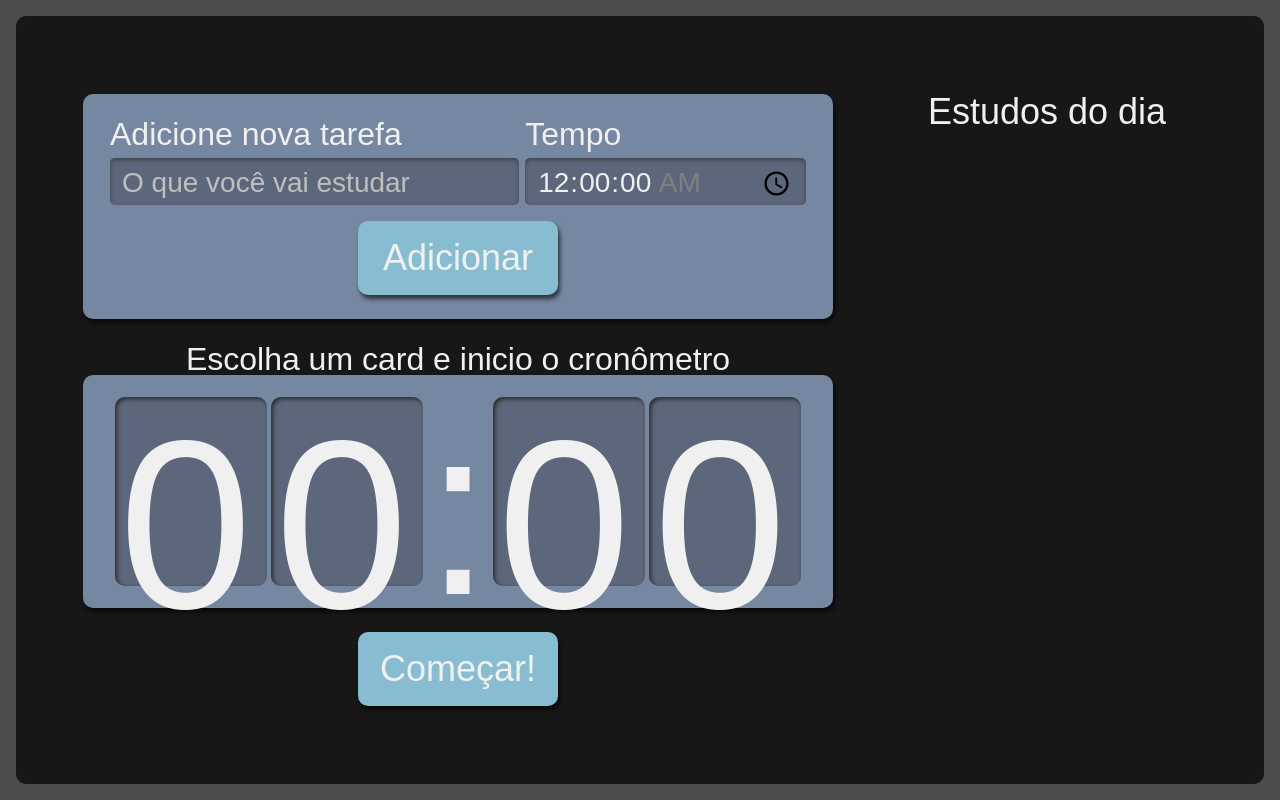
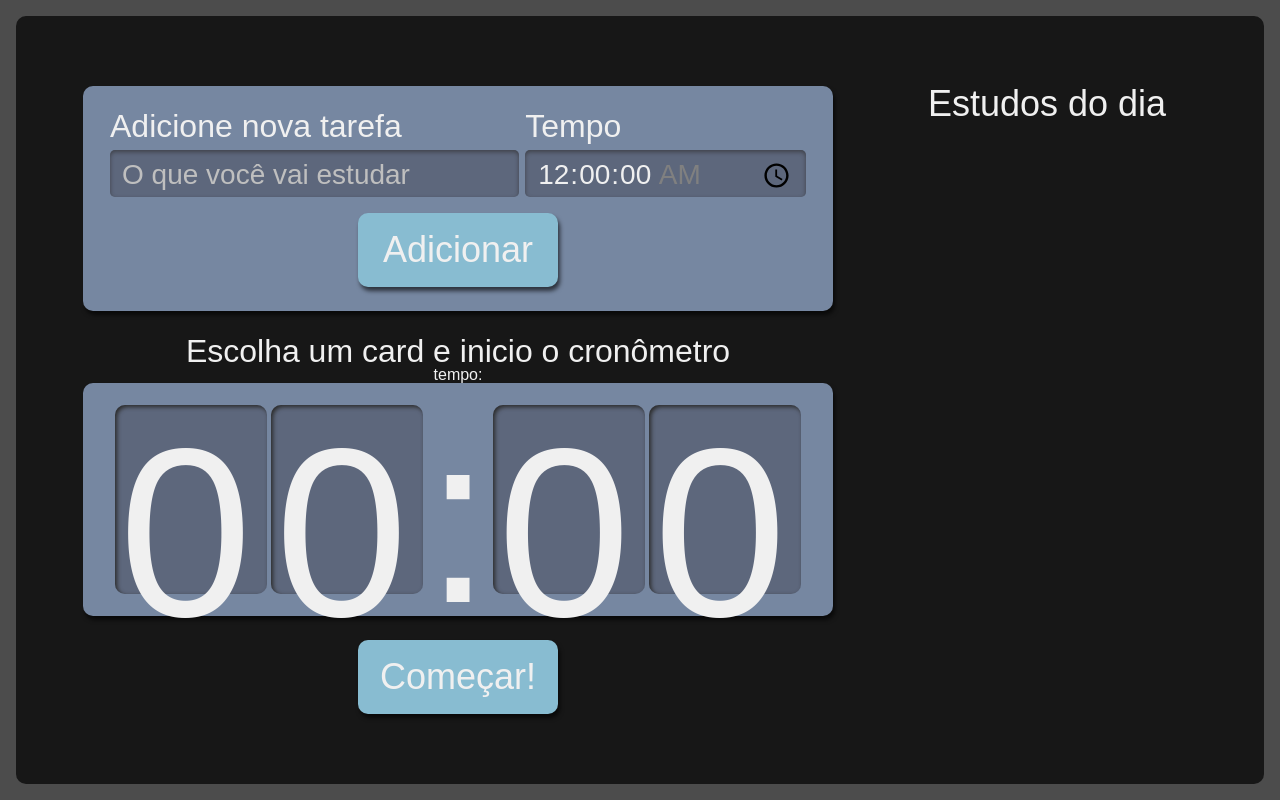
Before and after one commit to felizardo27/studies-app, a React (Create React App) app: page / in a window 1280 px wide. Built offline with nearby package versions, Linux system fonts and the light colour scheme.

Commit message:
Começando o cronometro

```diff
--- a/src/Components/Cronometro/index.tsx
+++ b/src/Components/Cronometro/index.tsx
@@ -1,11 +1,25 @@
 import Botao from "../Botao";
 import Relogio from "./Relogio";
 import styles from './Cronometro.module.scss';
+import { ITarefas } from "../../Interfaces/tarefas";
+import { useState } from "react";
+import { tempoParaSegundos } from "../../Common/Utils/time";
 
-export default function Cronometro() {
+interface Props{
+    selecionado: ITarefas | undefined
+}
+
+export default function Cronometro({ selecionado }: Props) {
+
+    const [tempo, setTempo] = useState<number>();
+    if (selecionado?.tempo) {
+        setTempo(tempoParaSegundos(selecionado.tempo));
+    }
+
     return (
         <div className={styles.cronometro}>
             <p className={styles.titulo}>Escolha um card e inicio o cronômetro</p>
+            tempo: {tempo}
             <div className={styles.relogioWrapper}>
                 <Relogio />
             </div>
--- a/src/Pages/App.tsx
+++ b/src/Pages/App.tsx
@@ -22,7 +22,7 @@
     <div className={styles.AppStyle}>
       <Formulario setTarefas={setTarefas}/>
       <Lista tarefas={tarefas} selecionaTarefa={selecionaTarefa} />
-      <Cronometro />
+      <Cronometro selecionado={selecionado}/>
     </div>
   );
 }
```
